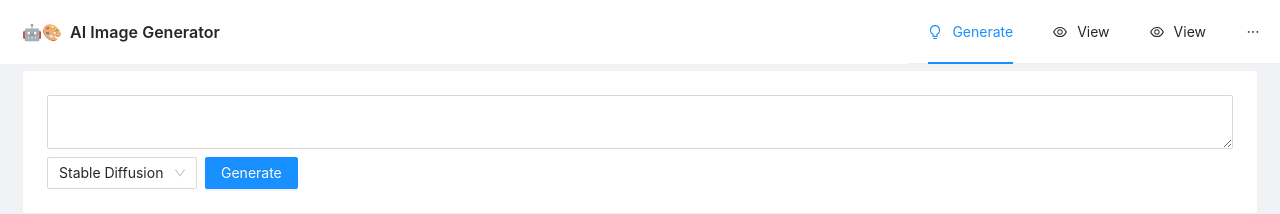
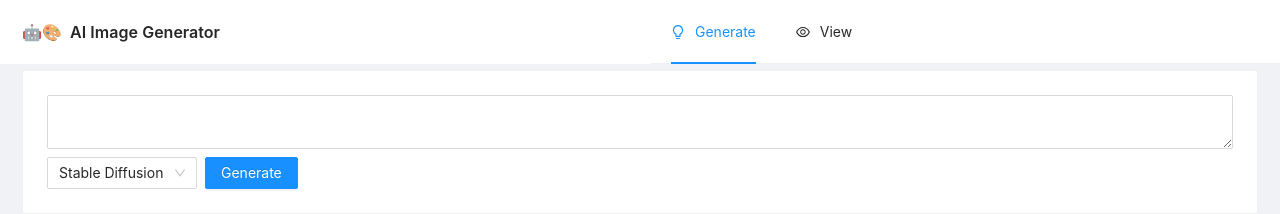
Before and after one commit to alexis-de-la-torre/ai-showcase-webapp, a Next.js app: page / in a window 1280 px wide. Shown: the top 214 px of the page. Built offline with nearby package versions, Linux system fonts and the light colour scheme.

Commit message:
aestetic changes

```diff
--- a/pages/_app.js
+++ b/pages/_app.js
@@ -41,7 +41,7 @@ function MyApp({ Component, pageProps }) {
     return (
     <Layout>
         <StyledHeader>
-            <Space align="center" style={{ minWidth: 125 }}>
+            <Space align="center" style={{ minWidth: 200 }}>
                 <Typography.Title style={{margin: 0}} level={5}>🤖🎨</Typography.Title>
                 <Typography.Title style={{margin: 0, lineHeight: 1}} level={5}>AI Image Generator</Typography.Title>
             </Space>
@@ -49,24 +49,13 @@ function MyApp({ Component, pageProps }) {
             <Menu
               defaultSelectedKeys={['generate']}
               mode="horizontal"
+              style={{ width: "50%" }}
             >
                 <Menu.Item key="generate" icon={<BulbOutlined/>}>
                     <Link href="/">
                         Generate
                     </Link>
                 </Menu.Item>
-                <Menu.Item key="view" icon={<EyeOutlined/>}>
-                    <Link href="/view">
-                        View
-                    </Link>
-                </Menu.Item>
-
-                <Menu.Item key="view" icon={<EyeOutlined/>}>
-                    <Link href="/view">
-                        View
-                    </Link>
-                </Menu.Item>
-
                 <Menu.Item key="view" icon={<EyeOutlined/>}>
                     <Link href="/view">
                         View
```
